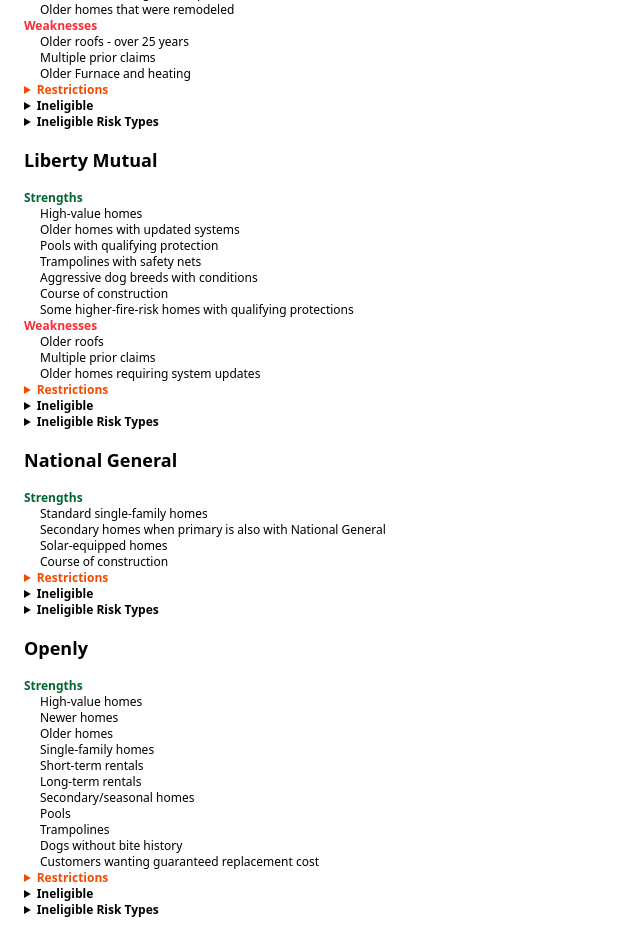
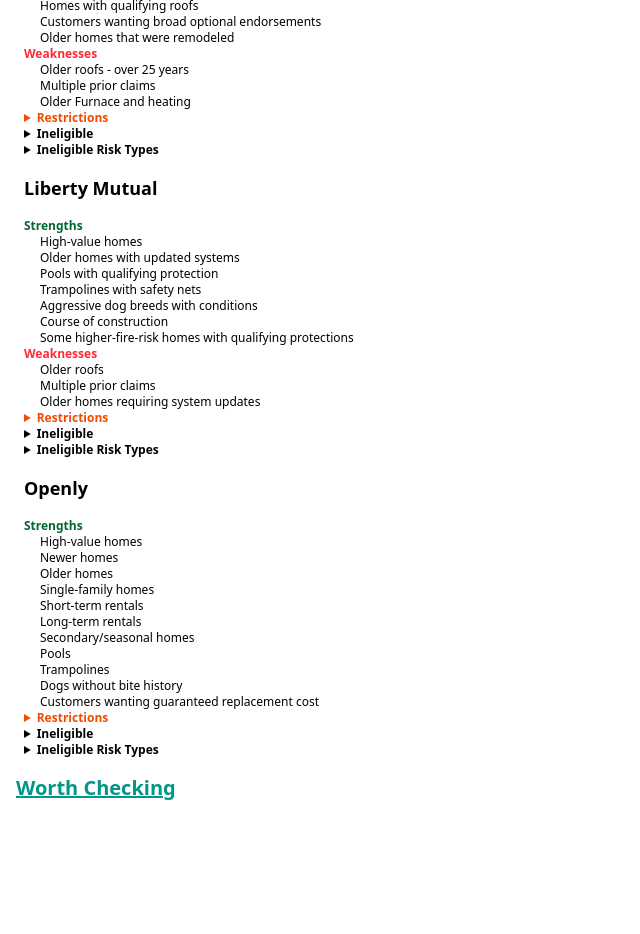
Before and after one commit to Jpatrick6420/propertyandcasualtywebsite, a React (Vite) app: page / in a window 1280 px wide. Shown: the part 2320-3254 px from the top of the page, without its empty margins (0-640 px from the left). After the commit the page ends 3122 px from the top, so only its background shows below. Built offline with nearby package versions, Linux system fonts and the light colour scheme.

Commit message:
implemented suggestion section

```diff
--- /dev/null
+++ b/src/components/CarrierCard.jsx
@@ -0,0 +1,72 @@
+function CarrierCard({ carrier }) {
+  return (
+    <li className="text-xs my-4 mx-2 ">
+      <h2 className="text-lg font-bold my-4">{carrier.name}</h2>
+      <h4 className="text-md font-bold text-green-800">Strengths</h4>
+      <ol>
+        {carrier.homeowners.strong.map((item, i) => {
+          return (
+            <li key={i} className="px-4">
+              {item}
+            </li>
+          );
+        })}
+      </ol>
+      {carrier.homeowners.weak.length > 1 && (
+        <>
+          <h4 className="text-md font-bold text-red-500">Weaknesses</h4>
+          <ol className="px-4">
+            {carrier.homeowners.weak.map((weakness, i) => {
+              return <li key={i}>{weakness}</li>;
+            })}
+          </ol>
+        </>
+      )}
+      <details>
+        <summary className="text-md font-bold text-orange-600">
+          Restrictions
+        </summary>
+        <ol className="px-4">
+          {carrier.homeowners.coverage?.restrictions?.map((item, i) => {
+            return (
+              <li key={i}>
+                {i + 1 + ") "}
+                {item}
+              </li>
+            );
+          })}
+        </ol>
+      </details>
+      <details>
+        <summary className="text-md font-bold">Ineligible</summary>
+        <ol>
+          {carrier.homeowners.underwriting.ineligiblePropertyTypes?.map(
+            (item, i) => {
+              return (
+                <li key={i} className="px-4">
+                  {item}
+                </li>
+              );
+            },
+          )}
+        </ol>
+      </details>
+      <details>
+        <summary className="text-md font-bold">Ineligible Risk Types</summary>
+        <ol>
+          {carrier.homeowners.underwriting.ineligibleRiskTypes?.map(
+            (item, i) => {
+              return (
+                <li key={i} className="px-4">
+                  {item}
+                </li>
+              );
+            },
+          )}
+        </ol>
+      </details>
+    </li>
+  );
+}
+
+export default CarrierCard;
--- a/src/components/Select.jsx
+++ b/src/components/Select.jsx
@@ -1,4 +1,4 @@
-import { formatName } from "../helpers/helpers";
+import { formatName } from "../helper/helper";
 
 function Select({ onChange, options, value, label, columns = "2" }) {
   return (
--- a/src/data/carrierData.js
+++ b/src/data/carrierData.js
@@ -2,6 +2,8 @@
   {
     name: "United Insurance Group",
     homeowners: {
+      maxRoofAge: 100,
+      maxRoofRcv: 10,
       strong: [
         "Owner-occupied homes",
         "Newer homes",
@@ -29,7 +31,7 @@
         ],
       },
       product: "HO-3",
-      underwritingPhone: "(801) 226-2662",
+
       underwriting: {
         ineligiblePropertyTypes: [
           "Wood shake roofs",
@@ -324,6 +326,8 @@
   {
     name: "Travelers",
     homeowners: {
+      maxRoofAge: 25,
+      maxRoofRcv: 25,
       strong: [
         "High-value homes",
         "Older homes with updated systems",
@@ -495,6 +499,8 @@
   {
     name: "Liberty Mutual",
     homeowners: {
+      maxRoofAge: 20,
+      maxRoofRcv: 20,
       strong: [
         "High-value homes",
         "Older homes with updated systems",
@@ -522,15 +528,7 @@
         ],
         pre1976:
           "Homes built prior to 1976 containing fuses, knob & tube wiring, or aluminum wiring are not eligible.",
-        roof: {
-          maxAge: {
-            asphalt: 20,
-            metal: 20,
-            slate: 20,
-            tile: 20,
-          },
-          woodRoofEligible: false,
-        },
+
         claims: {
           moreThanOneHomeClaim: "Call UW to determine eligibility.",
         },
@@ -708,7 +706,6 @@
         "Course of construction",
       ],
       weak: ["Older roofs that remain eligible with scheduled roof settlement"],
-      underwritingPhone: "888-325-1190",
       underwriting: {
         ineligiblePropertyTypes: [
           "Manufactured/mobile homes",
@@ -717,6 +714,8 @@
         ],
         ineligibleRiskTypes: [],
         ineligibleHomeTypes: ["manufactured/mobile", "wood roofs"],
+        maxRoofAge: 20,
+        maxRoofRcv: 20,
         roof: {
           asphalt: 21,
           metalTileMaxAgeYears: 26,
@@ -824,6 +823,8 @@
         "Dogs without bite history",
         "Customers wanting guaranteed replacement cost",
       ],
+      maxRoofAge: 100,
+      maxRoofRcv: 100,
       weak: [],
       coverage: {
         guaranteedReplacementCostMax: 5000000,
--- a/src/features/SuggestionSection.jsx
+++ b/src/features/SuggestionSection.jsx
@@ -1,86 +1,37 @@
+import CarrierCard from "../components/CarrierCard";
 import carrierAppetite from "../data/carrierData";
 function SuggestionSection({ currentData }) {
+  const roofAge = currentData.home.roof;
+
+  const newArray = carrierAppetite.filter((carrier) => {
+    return carrier.homeowners.maxRoofRcv >= roofAge;
+  });
+
+  const worthChecking = carrierAppetite.filter((carrier) => {
+    return (
+      carrier.homeowners.maxRoofAge >= roofAge &&
+      !newArray.some((item) => item.name == carrier.name)
+    );
+  });
+
   return (
     <section className="px-4">
-      <h3>Carrier Appetite Home</h3>
+      <h3>Carrier Appetite RCV</h3>
+
+      <h3 className="text-xl text-green-600 font-bold underline">
+        Preferred Carriers-RCV Roof
+      </h3>
       <ol>
-        {carrierAppetite.map((carrier, i) => {
-          return (
-            <li key={i} className="text-xs my-4 mx-2 ">
-              <h2 className="text-lg font-bold my-4">{carrier.name}</h2>
-              <h4 className="text-md font-bold text-green-800">Strengths</h4>
-              <ol>
-                {carrierAppetite[i].homeowners.strong.map((item, i) => {
-                  return (
-                    <li key={i} className="px-4">
-                      {item}
-                    </li>
-                  );
-                })}
-              </ol>
-              {carrierAppetite[i].homeowners.weak.length > 1 && (
-                <>
-                  <h4 className="text-md font-bold text-red-500">Weaknesses</h4>
-                  <ol className="px-4">
-                    {carrierAppetite[i].homeowners.weak.map((weakness, i) => {
-                      return <li key={i}>{weakness}</li>;
-                    })}
-                  </ol>
-                </>
-              )}
-              <details>
-                <summary className="text-md font-bold text-orange-600">
-                  Restrictions
-                </summary>
-                <ol className="px-4">
-                  {carrierAppetite[i].homeowners.coverage?.restrictions?.map(
-                    (item, i) => {
-                      return (
-                        <li key={i}>
-                          {i + 1 + ") "}
-                          {item}
-                        </li>
-                      );
-                    },
-                  )}
-                </ol>
-              </details>
-              <details>
-                <summary className="text-md font-bold">Ineligible</summary>
-                <ol>
-                  {carrierAppetite[
-                    i
-                  ].homeowners.underwriting.ineligiblePropertyTypes?.map(
-                    (item, i) => {
-                      return (
-                        <li key={i} className="px-4">
-                          {item}
-                        </li>
-                      );
-                    },
-                  )}
-                </ol>
-              </details>
-              <details>
-                <summary className="text-md font-bold">
-                  Ineligible Risk Types
-                </summary>
-                <ol>
-                  {carrierAppetite[
-                    i
-                  ].homeowners.underwriting.ineligibleRiskTypes?.map(
-                    (item, i) => {
-                      return (
-                        <li key={i} className="px-4">
-                          {item}
-                        </li>
-                      );
-                    },
-                  )}
-                </ol>
-              </details>
-            </li>
-          );
+        {newArray.map((carrier, i) => {
+          return <CarrierCard carrier={carrier} key={i} />;
+        })}
+      </ol>
+      <h3 className="text-xl text-teal-600 font-bold underline">
+        Worth Checking
+      </h3>
+      <ol>
+        {worthChecking.map((carrier, i) => {
+          return <CarrierCard carrier={carrier} key={i} />;
         })}
       </ol>
     </section>
--- a/src/helpers/helpers.js
+++ /dev/null
@@ -1,26 +0,0 @@
-function calcAge(year) {
-  const thisYear = new Date().getFullYear();
-  const numYear = Number(year);
-
-  return numYear > 1000 ? thisYear - numYear : numYear;
-}
-
-function formatDate(date) {
-  const options = {
-    month: "numeric",
-    day: "numeric",
-    year: "numeric",
-  };
-  const newDate = new Date(date).toLocaleString("en-US", options);
-  return newDate;
-}
-const formatName = (name, separation = " ") => {
-  const splitName = name.split(separation);
-  const formattedName = splitName.map((word) => {
-    const firstLetter = word[0].toUpperCase();
-    const restOfWord = word.slice(1).toLowerCase();
-    return `${firstLetter}${restOfWord}`;
-  });
-  return formattedName.join(" ");
-};
-export { calcAge, formatDate, formatName };
```
